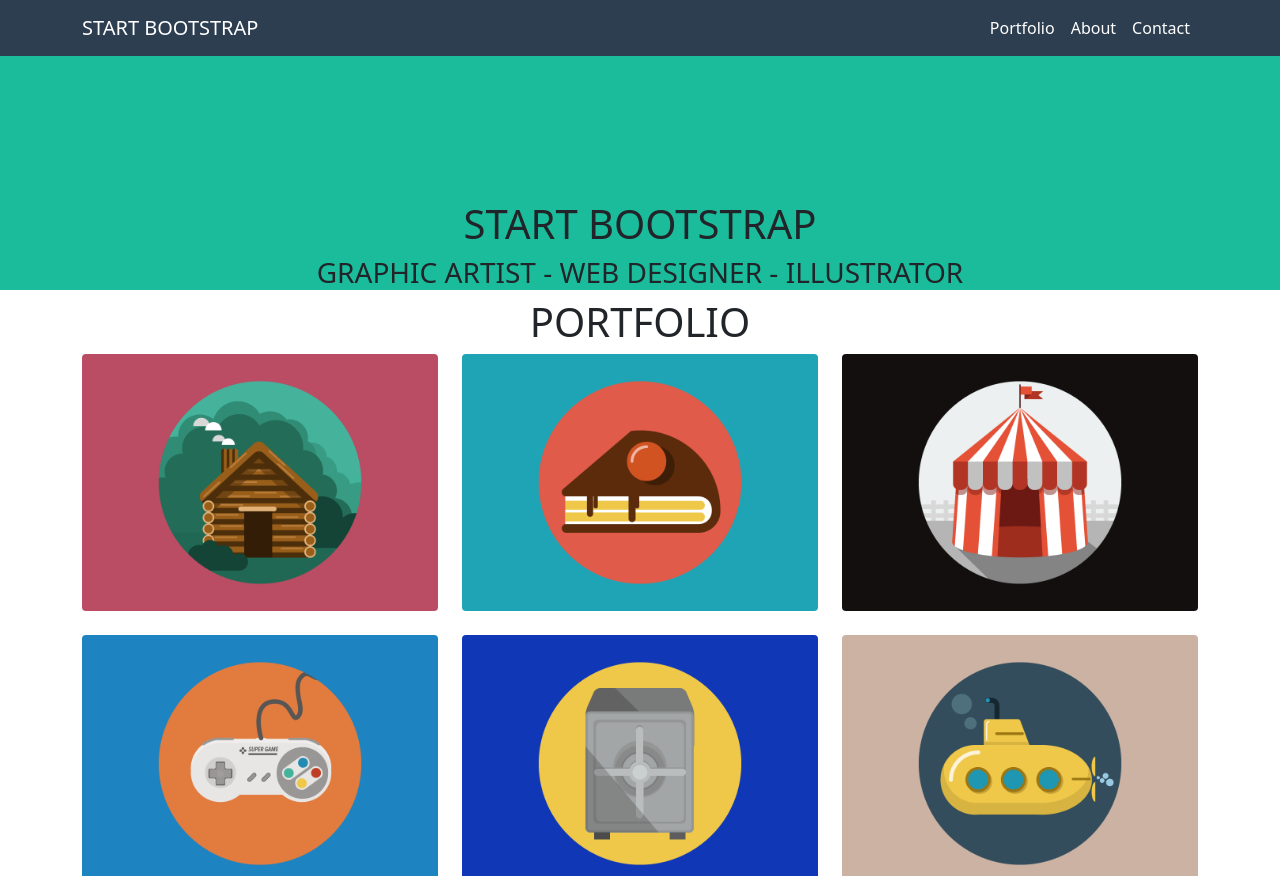
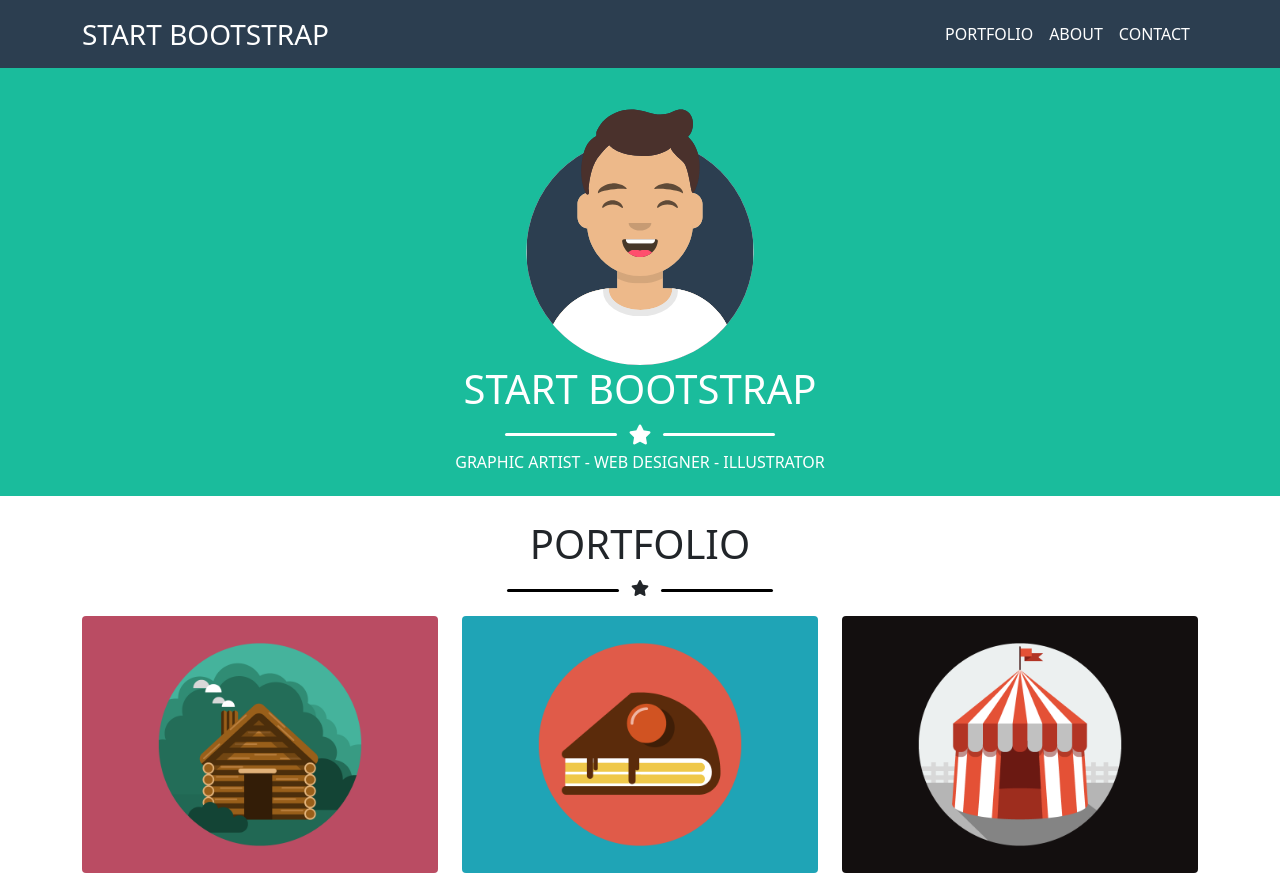
Before and after one commit to Mattia2119/html-css-bootstrap-freelancer, a plain HTML site: page index.html in a window 1280 px wide. Shown: the top 876 px of the page. Drawn offline with nearby package versions, Linux system fonts and the light colour scheme.

Commit message:
margini stelline

```diff
--- a/index.html
+++ b/index.html
@@ -7,27 +7,32 @@
     <title>Bootstrap</title>
     <link href="https://cdn.jsdelivr.net/npm/bootstrap@5.0.2/dist/css/bootstrap.min.css" rel="stylesheet" integrity="sha384-EVSTQN3/azprG1Anm3QDgpJLIm9Nao0Yz1ztcQTwFspd3yD65VohhpuuCOmLASjC" crossorigin="anonymous">
     <link rel="stylesheet" href="style.css">
+    <link rel="stylesheet" href="https://use.fontawesome.com/releases/v5.15.4/css/all.css" integrity="sha384-DyZ88mC6Up2uqS4h/KRgHuoeGwBcD4Ng9SiP4dIRy0EXTlnuz47vAwmeGwVChigm" crossorigin="anonymous">
 </head>
 <body>
     <!--HEADER/NAV-->
     <header>
         <nav class="navbar fixed-top navbar-expand-md ms_bg_blue-water">
             <div class="container-md">
-              <a class="navbar-brand text-white" href="#">START BOOTSTRAP</a>
+              <a class="navbar-brand text-white fs-3 text" href="#">START BOOTSTRAP</a>
               <button class="navbar-toggler" type="button" data-bs-toggle="collapse" data-bs-target="#navbarSupportedContent" aria-controls="navbarSupportedContent" aria-expanded="false" aria-label="Toggle navigation">
                 <span class="navbar-toggler-icon"></span>
               </button>
               <div class="collapse navbar-collapse" id="navbarSupportedContent">
                 <ul class="navbar-nav ms-auto mb-2 mb-md-0">
+
                   <li class="nav-item">
-                    <a class="nav-link text-white" aria-current="page" href="#">Portfolio</a>
+                    <a class="nav-link text-white fs-6 text" href="#">PORTFOLIO</a>
                   </li>
+
                   <li class="nav-item">
-                    <a class="nav-link text-white" href="#">About</a>
+                    <a class="nav-link text-white fs-6 text" href="#">ABOUT</a>
                   </li>
+
                   <li class="nav-item">
-                    <a class="nav-link text-white" href="#">Contact</a>
+                    <a class="nav-link text-white fs-6 text" href="#">CONTACT</a>
                   </li>
+
                 </ul>
 
               </div>
@@ -38,20 +43,27 @@
     <main>
 
         <!--JUMBOTRON-->
-        <section id="jumbotron" class="ms_bg_green">
+        <section id="jumbotron" class="ms_bg_green pb-3">
             <div class="container text-center">
-                <h1>START BOOTSTRAP</h1>
-                <h3>GRAPHIC ARTIST - WEB DESIGNER - ILLUSTRATOR</h3>
+                <img class="ms_jumbotron_img" src="img/avatar.svg" alt="avatar">
+                <h1 class="text-white">START BOOTSTRAP</h1>
+                <div class="ms_star pb-2">
+                    <i class="fas fa-star mx-2"></i>
+                </div>
+                <h3 class="text-white fs-6 text">GRAPHIC ARTIST - WEB DESIGNER - ILLUSTRATOR</h3>
             </div>
         </section>
 
 
         <!--SEZIONE IMMAGINI-->
-        <section id="portfolio">
+        <section id="portfolio" class="py-4">
             <div class="container">
                 <div class="row">
                     <div class="col-12 text-center">
                         <h1>PORTFOLIO</h1>
+                    </div>
+                    <div class="ms_star pb-2 text-center pb-3">
+                        <i class="fas fa-star mx-2"></i>
                     </div>
                 </div>
 
@@ -85,16 +97,16 @@
         </section>
 
         <!--SEZIONE ABOUT-->
-        <section id="about" class="ms_bg_green my-5">
+        <section id="about" class="ms_bg_green my-5 py-3">
             <div class="container-fluid text-center py-5">
                 <div class="row">
 
                     <div class="col-12 text-center">
-                        <h1>About</h1>
+                        <h1 class="text-white">About</h1>
                     </div>
 
-                    <div class="col-12 text-center">
-                        <!--stellina-->
+                    <div class="ms_star pb-2 text-center pb-3">
+                        <i class="fas fa-star text-white mx-2"></i>
                     </div>
 
                     <div class="col-6 text-end">
@@ -106,7 +118,7 @@
                     </div>
 
                 </div>
-                <button type="button" class="btn btn-outline-success ">Success</button>
+                <button type="button" class="btn btn-outline-light mt-5"><i class="fas fa-download"></i> Download</button>
             </div>
         </section>
 
--- a/style.css
+++ b/style.css
@@ -3,6 +3,18 @@
     padding: 0;
     box-sizing: border-box;
 }
+
+.ms_star::before, .ms_star::after {
+    content: "";
+    display: inline-block;
+    width: 10%;
+    border-radius: 2px;
+    height: 3px;
+    background-color: #ffff;
+    vertical-align: middle;
+}
+
+/*Colors*/
 
 .ms_bg_blue-water {
     background-color: rgb(44, 62, 80);
@@ -16,7 +28,30 @@
     background-color: rgb(58, 84, 109);
 }
 
+/*JUMBOTRON*/
 
 #jumbotron {
-    padding-top: 200px;
+    padding-top: 100px;
 }
+
+.ms_jumbotron_img {
+    max-width: 250px;
+}
+
+#jumbotron .fa-star {
+   font-size: 20px;
+   color: white;
+   vertical-align: middle;
+}
+
+/*PORTFOLIO*/
+
+#portfolio .ms_star::before {
+    background-color: black;
+}
+
+#portfolio .ms_star::after {
+    background-color: black;
+}
+
+/*ABOUT*/
```
